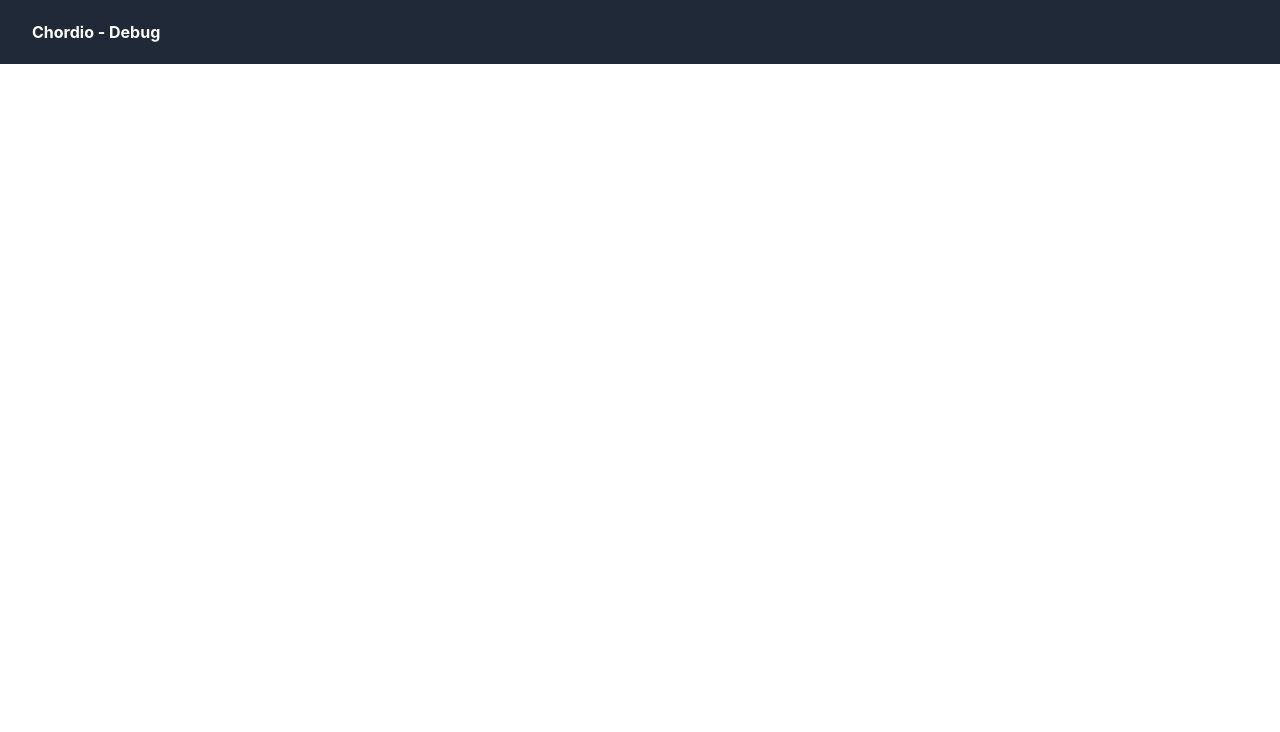
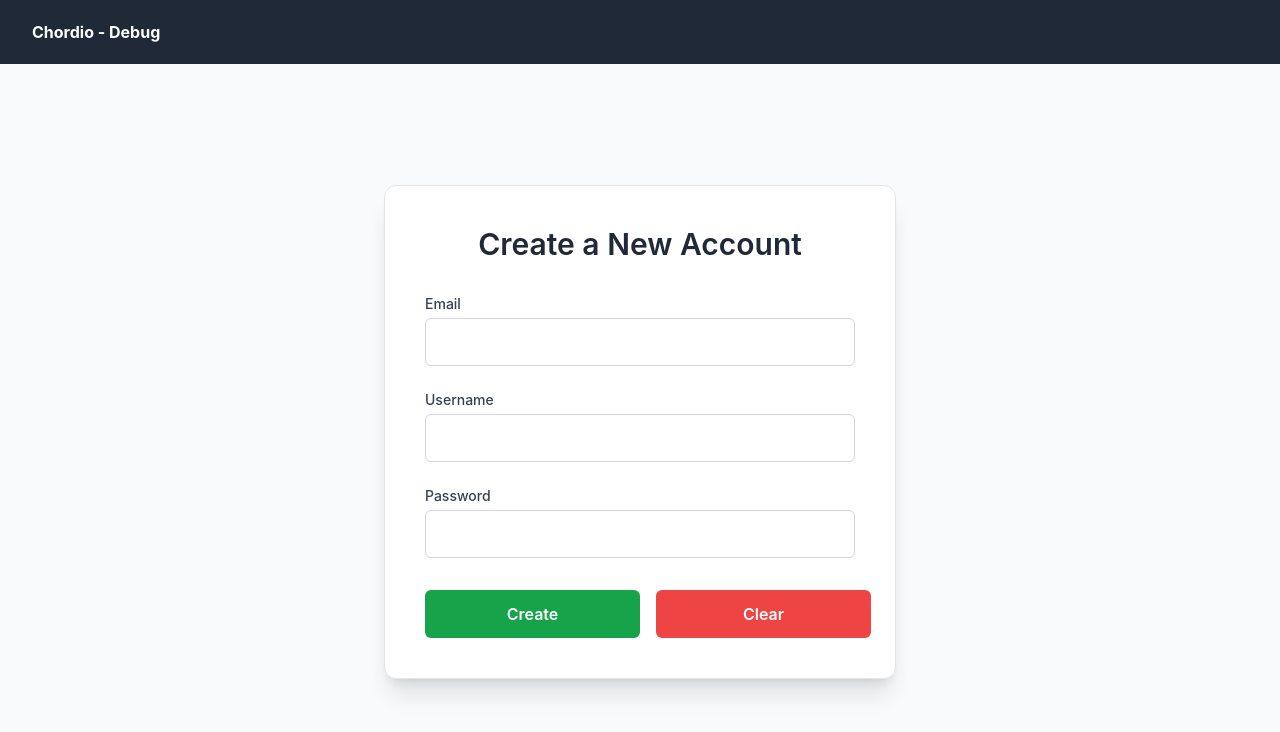
Before and after one commit to Codelade/chordio-ui, a React (Create React App) app: page /admin in a window 1280 px wide. Shown: the top 732 px of the page. Built offline with nearby package versions, Linux system fonts and the light colour scheme.

Commit message:
Created styling for debug create user component.

```diff
--- a/src/App.js
+++ b/src/App.js
@@ -1,17 +1,16 @@
-import './App.css';
-import DebugLayout from './layouts/DebugLayout';
-import { BrowserRouter, Routes, Route } from 'react-router-dom';
+import "./App.css";
+import DebugCreateUserLayout from "./layouts/DebugCreateUserLayout";
+import { BrowserRouter, Routes, Route } from "react-router-dom";
 
 function App() {
   return (
-      <BrowserRouter>  {/* Defines what handles page routing */}
-        <Routes>
-
-          {/* Debug CRUD Layout */}
-          <Route path="/admin" element={<DebugLayout />}></Route>
-
-        </Routes>
-      </BrowserRouter>
+    <BrowserRouter>
+      {/* Defines what handles page routing */}
+      <Routes>
+        {/* Debug CRUD Layout */}
+        <Route path="/admin" element={<DebugCreateUserLayout />}></Route>
+      </Routes>
+    </BrowserRouter>
   );
 }
 
--- a/src/components/DebugCreateUser.js
+++ b/src/components/DebugCreateUser.js
@@ -1,9 +1,63 @@
-import React from 'react'
+import React from "react";
 
 const DebugCreateUser = () => {
   return (
-    <div>DebugCreateUser</div>
-  )
-}
+    <div className="min-h-[calc(100vh-4rem)] flex items-center justify-center bg-gray-50 px-4">
+      <div className="w-full max-w-md md:max-w-lg bg-white shadow-xl rounded-xl p-6 md:p-10 border border-gray-200">
+        <h1 className="text-2xl md:text-3xl font-semibold text-gray-800 text-center mb-8">
+          Create a New Account
+        </h1>
 
-export default DebugCreateUser
+        <form className="flex flex-col gap-6">
+          {/* Email */}
+          <div className="flex flex-col">
+            <label className="text-gray-700 text-sm font-medium mb-1">
+              Email
+            </label>
+            <input
+              name="email"
+              type="email"
+              className="h-12 border border-gray-300 rounded-md px-3 focus:outline-none focus:ring-2 focus:ring-blue-500 transition"
+            />
+          </div>
+
+          {/* Username */}
+          <div className="flex flex-col">
+            <label className="text-gray-700 text-sm font-medium mb-1">
+              Username
+            </label>
+            <input
+              name="userName"
+              type="text"
+              className="h-12 border border-gray-300 rounded-md px-3 focus:outline-none focus:ring-2 focus:ring-blue-500 transition"
+            />
+          </div>
+
+          {/* Password */}
+          <div className="flex flex-col">
+            <label className="text-gray-700 text-sm font-medium mb-1">
+              Password
+            </label>
+            <input
+              name="password"
+              type="password"
+              className="h-12 border border-gray-300 rounded-md px-3 focus:outline-none focus:ring-2 focus:ring-blue-500 transition"
+            />
+          </div>
+
+          {/* Buttons */}
+          <div className="flex flex-col md:flex-row md:justify-between gap-4 pt-2">
+            <button className="w-full md:w-1/2 flex-none h-12 bg-green-600 text-white rounded-md font-semibold hover:bg-green-700 transition">
+              Create
+            </button>
+            <button className="w-full md:w-1/2 flex-none h-12 bg-red-500 text-white rounded-md font-semibold hover:bg-red-600 transition">
+              Clear
+            </button>
+          </div>
+        </form>
+      </div>
+    </div>
+  );
+};
+
+export default DebugCreateUser;
--- /dev/null
+++ b/src/layouts/DebugCreateUserLayout.js
@@ -0,0 +1,16 @@
+import React from "react";
+import { Outlet } from "react-router-dom";
+import DebugNavbar from "../components/DebugNavbar";
+import DebugCreateUser from "../components/DebugCreateUser";
+
+const DebugCreateUserLayout = () => {
+  return (
+    <>
+      <DebugNavbar />
+      <DebugCreateUser />
+      <Outlet />
+    </>
+  );
+};
+
+export default DebugCreateUserLayout;
--- a/src/layouts/DebugLayout.js
+++ /dev/null
@@ -1,15 +0,0 @@
-import React from 'react'
-import { Outlet } from "react-router-dom";
-import DebugNavbar from "../components/DebugNavbar";
-
-
-const DebugLayout = () => {
-  return (
-    <>
-      <DebugNavbar />
-      <Outlet />
-    </>
-  )
-}
-
-export default DebugLayout
```
Also changed, not shown: src/components/DebugNavbar.js (+7 -7 lines).
